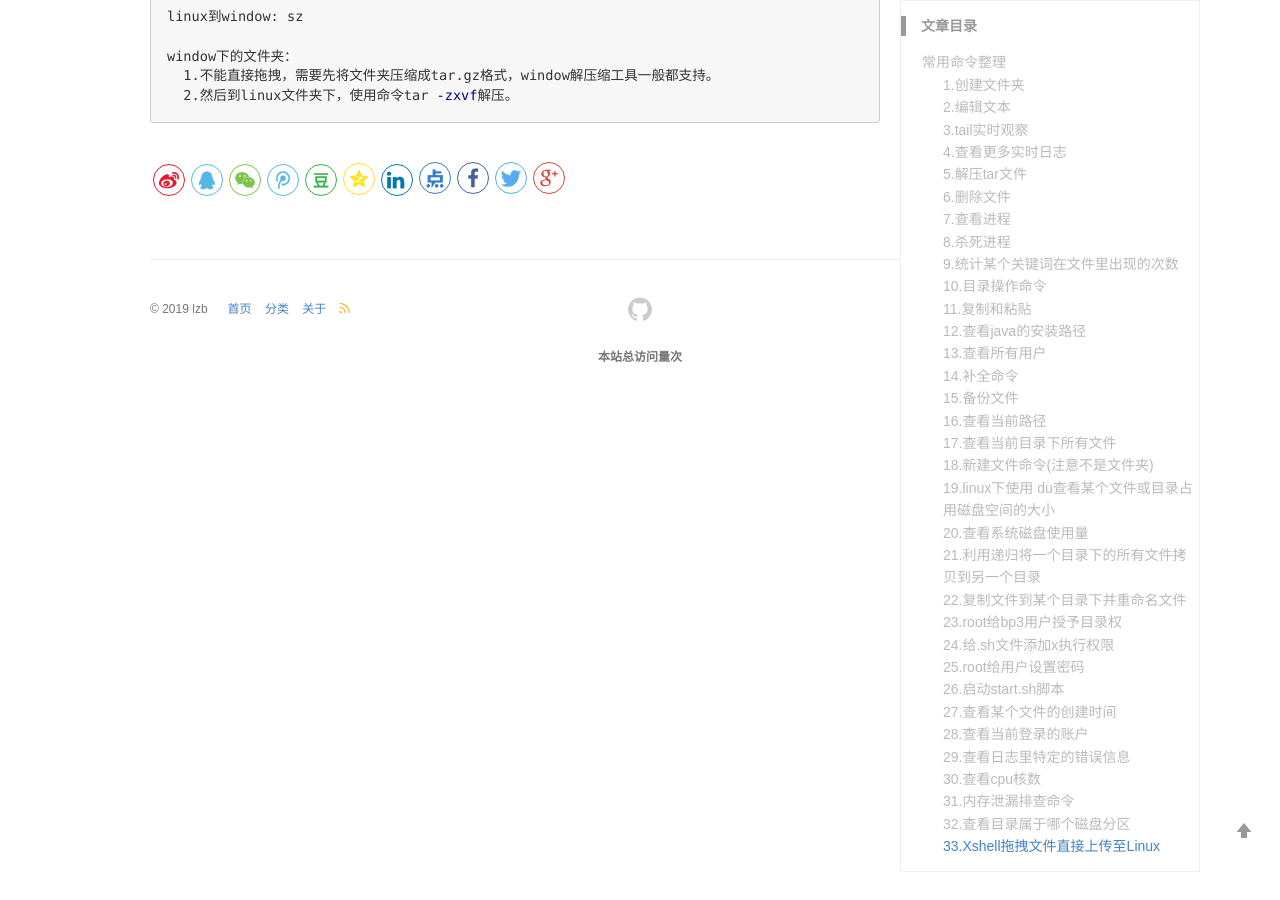
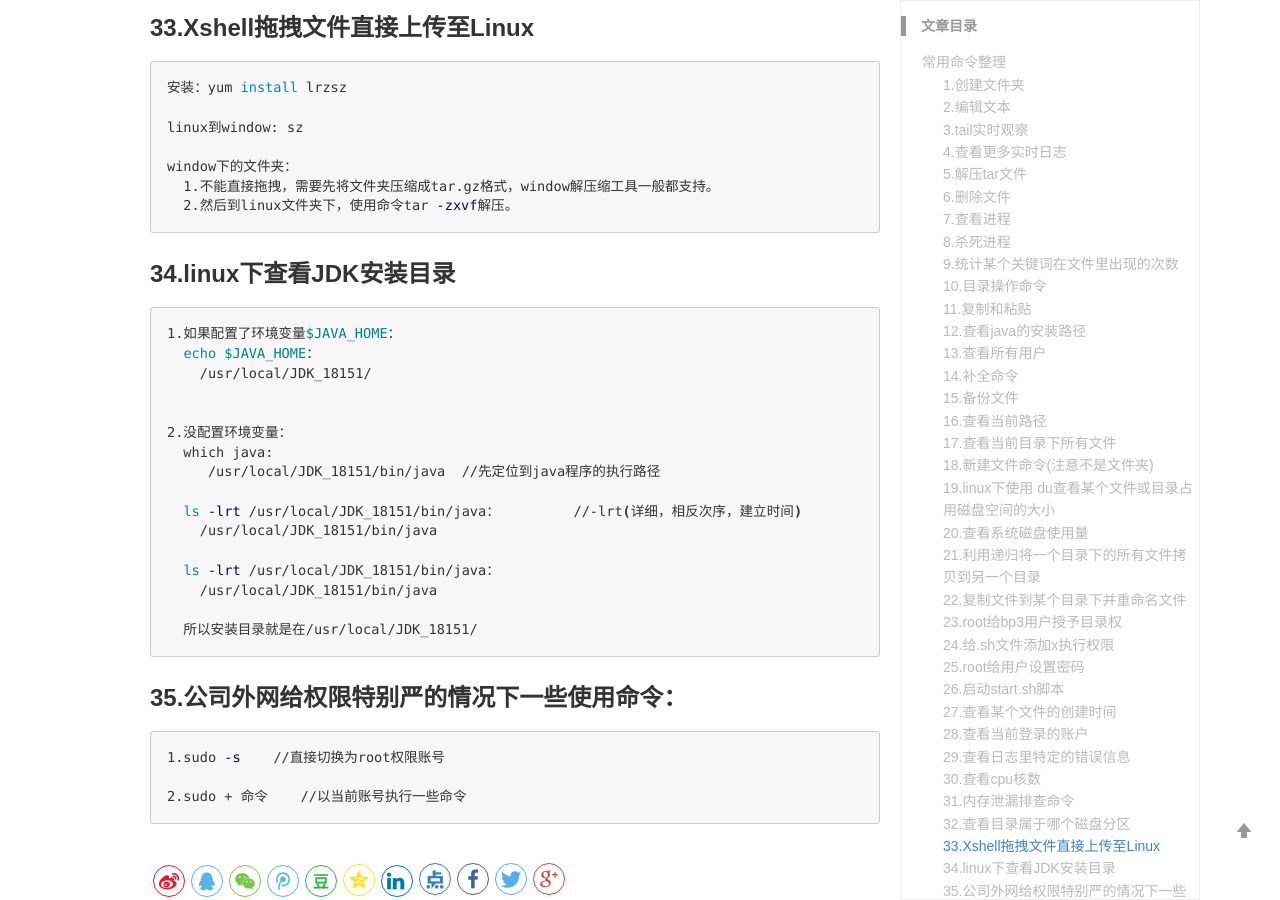
Before and after one commit to lizb0907/lizb0907.github.io, a Jekyll site: the page built from _posts/linux/2019-08-08-Linux.md, in a window 1280 px wide and 900 px high, scrolled down 8335 px. Built offline with Jekyll 4.4.1, drawn with Linux system fonts in a browser that asks for light colours; comment, search, counter and statistics services are not loaded; some of the changed text lies outside the part shown.

Commit message:
update linux

````diff
--- a/_posts/linux/2019-08-08-Linux.md
+++ b/_posts/linux/2019-08-08-Linux.md
@@ -82,8 +82,11 @@ more about nohupt.out | grep Exception  根据搜索关键字查询完整日志
  [pageup] ：向上翻动一页；
  /字符串 ：向下搜寻『字符串』的功能；
  ?字符串 ：向上搜寻『字符串』的功能；
- n ：重复前一个搜寻 (与 / 或 ? 有关！)  N ：反向的重复前一个搜寻 (与 / 或 ? 有关！)  g ：前进到这个资料的第一行去；
- G ：前进到这个数据的最后一行去 (注意大小写)；  q ：离开 less 这个程序；
+ n ：重复前一个搜寻 (与 / 或 ? 有关！)
+ N ：反向的重复前一个搜寻 (与 / 或 ? 有关！)
+ g ：前进到这个资料的第一行去；
+ G ：前进到这个数据的最后一行去 (注意大小写)；
+ q ：离开 less 这个程序；
 ```
 
 注意：这里有技巧，我们平时查看日志内容时太大了，我们需要看最近的输出的日志，所以需要从底部往上看能翻页看。
@@ -366,3 +369,33 @@ window下的文件夹：
   1.不能直接拖拽，需要先将文件夹压缩成tar.gz格式，window解压缩工具一般都支持。
   2.然后到linux文件夹下，使用命令tar -zxvf解压。
 ```
+
+### 34.linux下查看JDK安装目录
+
+```sh
+1.如果配置了环境变量$JAVA_HOME：
+  echo $JAVA_HOME：
+    /usr/local/JDK_18151/
+
+
+2.没配置环境变量：
+  which java:
+     /usr/local/JDK_18151/bin/java  //先定位到java程序的执行路径
+
+  ls -lrt /usr/local/JDK_18151/bin/java：         //-lrt(详细，相反次序，建立时间)
+    /usr/local/JDK_18151/bin/java
+
+  ls -lrt /usr/local/JDK_18151/bin/java：
+    /usr/local/JDK_18151/bin/java
+
+  所以安装目录就是在/usr/local/JDK_18151/
+```
+
+
+### 35.公司外网给权限特别严的情况下一些使用命令：
+
+```sh
+1.sudo -s    //直接切换为root权限账号
+
+2.sudo + 命令    //以当前账号执行一些命令
+```
````
Also changed, not shown: _posts/jvm/2021-5-11-ZGC01.md (+8 -1 lines), _posts/jvm/2021-5-18-ZGC02.md (added, +43 -0 lines).
